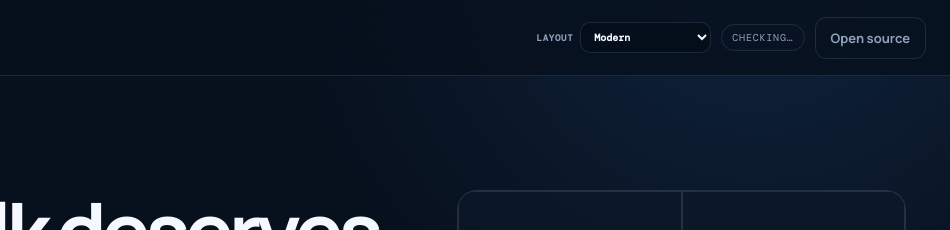
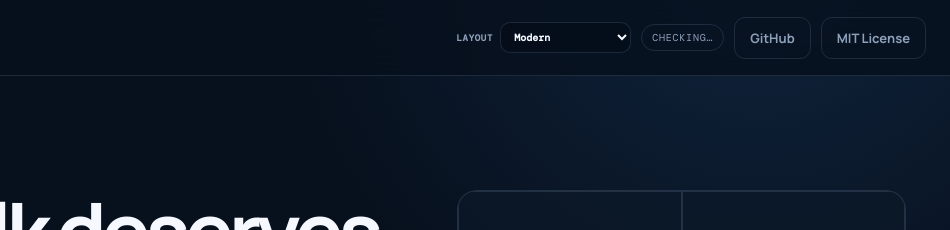
Before and after one commit to Dtchaves/legenda-livre, a website with bundled scripts: page public/index.html in a window 1280 px wide. Shown: the top 230 px of the page, 330-1280 px from the left. Built offline with nearby package versions, Linux system fonts and the light colour scheme; files whose address does not match are found by name.

Commit message:
Link GitHub repository and MIT license

```diff
--- a/public/index.html
+++ b/public/index.html
@@ -16,7 +16,8 @@
       <div class="topbar-actions">
         <label class="theme-picker"><span>Layout</span><select data-theme-select><option value="modern">Modern</option><option value="classic">Classic 1998</option></select></label>
         <span id="environmentBadge" class="badge">checking…</span>
-        <a class="button button-ghost" href="https://github.com/" target="_blank" rel="noreferrer">Open source</a>
+        <a class="button button-ghost" href="https://github.com/Dtchaves/legenda-livre" target="_blank" rel="noreferrer">GitHub</a>
+        <a class="button button-ghost" href="https://github.com/Dtchaves/legenda-livre/blob/main/LICENSE" target="_blank" rel="noreferrer">MIT License</a>
       </div>
     </header>
 
```
Also changed, not shown: public/room.html (+2 -0 lines).
